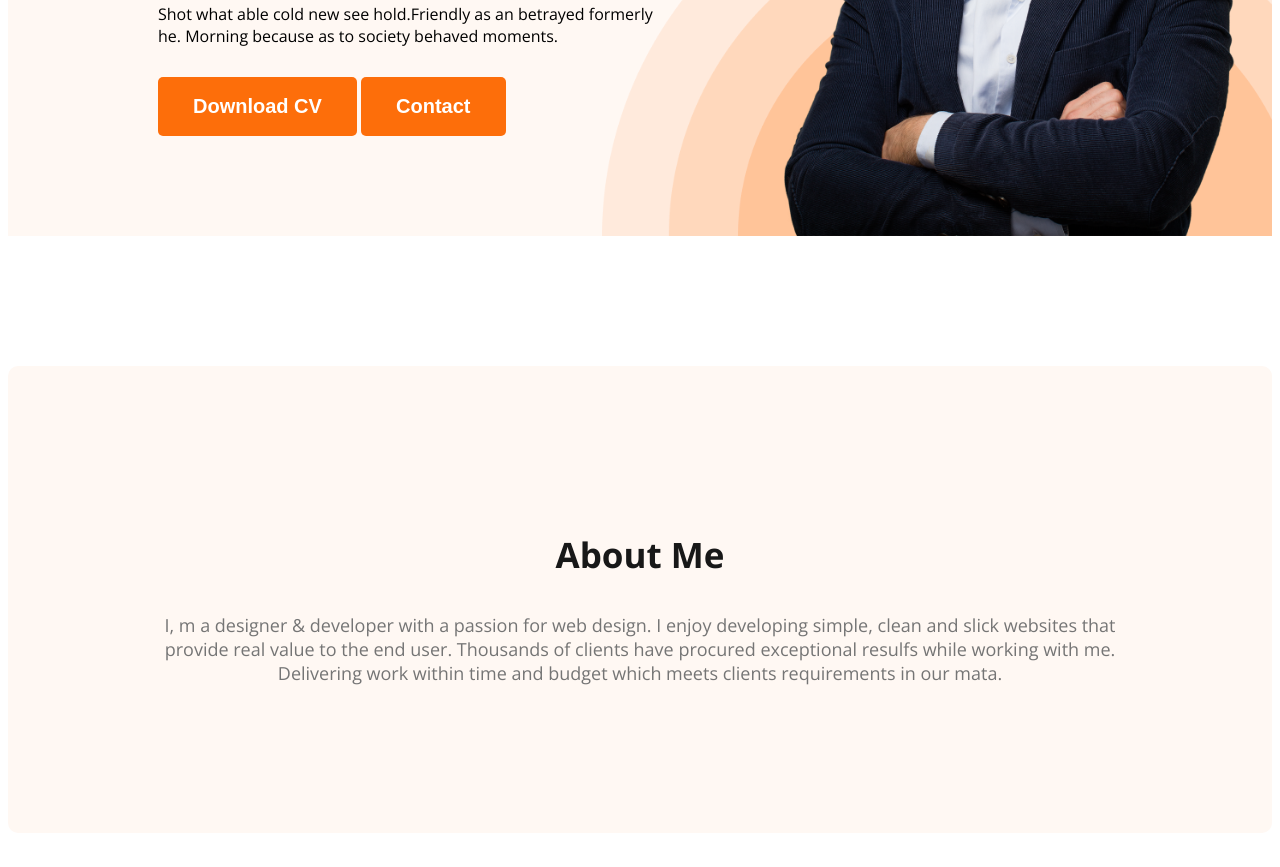
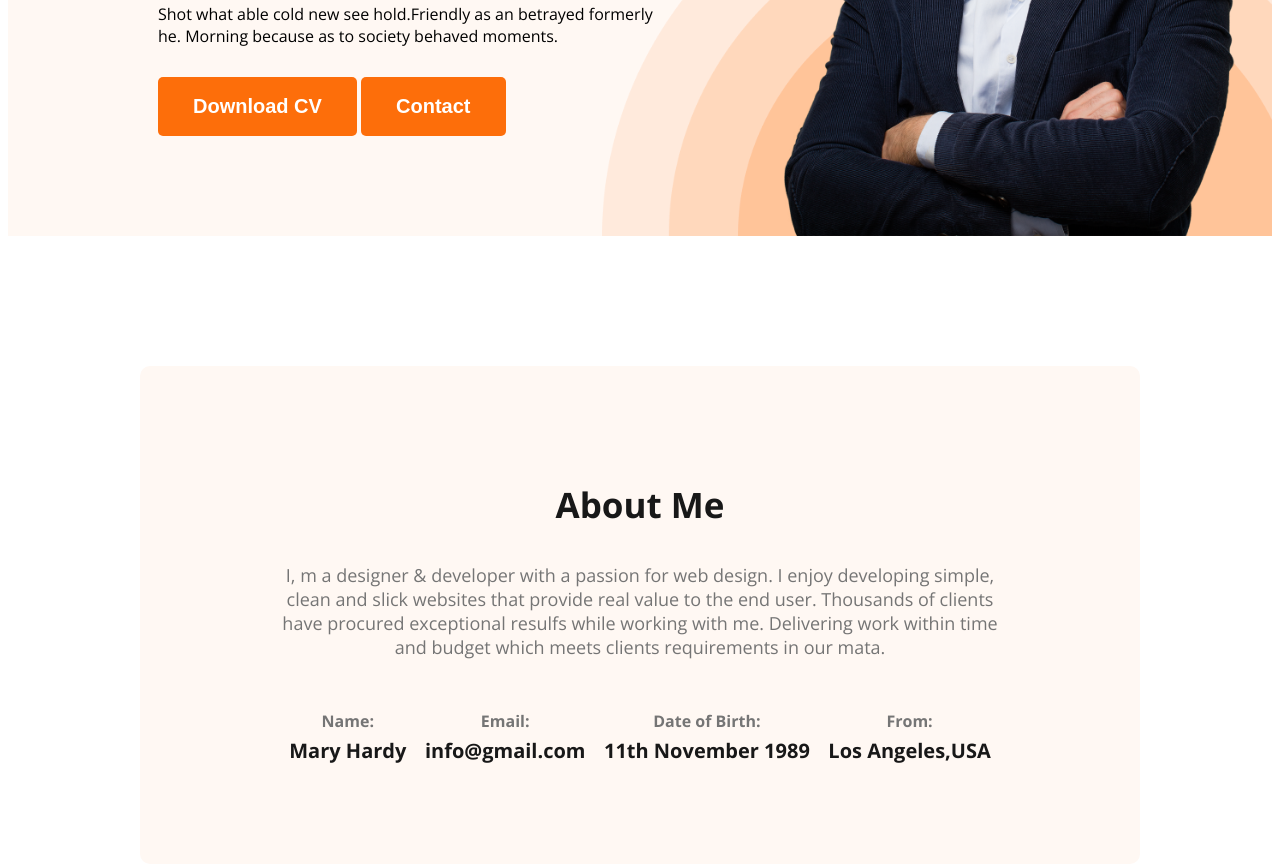
Before and after one commit to aditto2/web-developer-portfolio, a plain HTML site: page index.html in a window 1280 px wide. Shown: the part 532-1399 px from the top of the page. Drawn offline with nearby package versions, Linux system fonts and the light colour scheme.

Commit message:
done about section style

```diff
--- a/index.html
+++ b/index.html
@@ -40,7 +40,28 @@
         <section class="about">
             <h3 class="about-title">About Me</h3>
             <p class="about-description">I, m a designer & developer with a passion for web design. I enjoy developing simple, clean and slick websites that provide real value to the end user. Thousands of clients have procured exceptional resulfs while working with me. Delivering work within time and budget which meets clients requirements in our mata.</p>
+
+            <!-- .about-info-container>.about-info*4>h4.info-title+p.info-description -->
+        <div class="about-info-container">
+            <div class="about-info">
+                <h4 class="info-title">Name:</h4>
+                <p class="info-description">Mary Hardy</p>
+            </div>
+            <div class="about-info">
+                <h4 class="info-title">Email:</h4>
+                <p class="info-description">info@gmail.com</p>
+            </div>
+            <div class="about-info">
+                <h4 class="info-title">Date of Birth:</h4>
+                <p class="info-description">11th November 1989</p>
+            </div>
+            <div class="about-info">
+                <h4 class="info-title">From:</h4>
+                <p class="info-description">Los Angeles,USA</p>
+            </div>
+        </div>
         </section>
+
     </main>
     <footer>
 
--- a/styles/portfolio.css
+++ b/styles/portfolio.css
@@ -34,6 +34,7 @@ body {
     font-size: 18px;
     text-align: center;
     color: #757575;
+    margin-bottom: 30px;
 }
 
 /* nav related styles */
@@ -117,12 +118,38 @@ nav li a {
 
 /* main section */
 
+main {
+    max-width: 1000px;
+    margin: 0px auto;
+}
 
 /* about section */
 
 .about {
-    padding: 130px;
+    padding: 80px  140px;
     background: #FFF8F3;
     border-radius: 10px;
     margin: 130px 0;
 }
+
+.about-info-container {
+    display: flex;
+    justify-content: space-around;
+    margin-top: 0;
+}
+
+.about-info {
+    text-align: center;
+}
+
+.info-title {
+    color: #757575;
+    margin-bottom: 5px;
+}
+
+.info-description {
+    color: #181818;
+    font-weight: bolder;
+    font-size: 20px;
+    margin-top: 0;
+}
```
